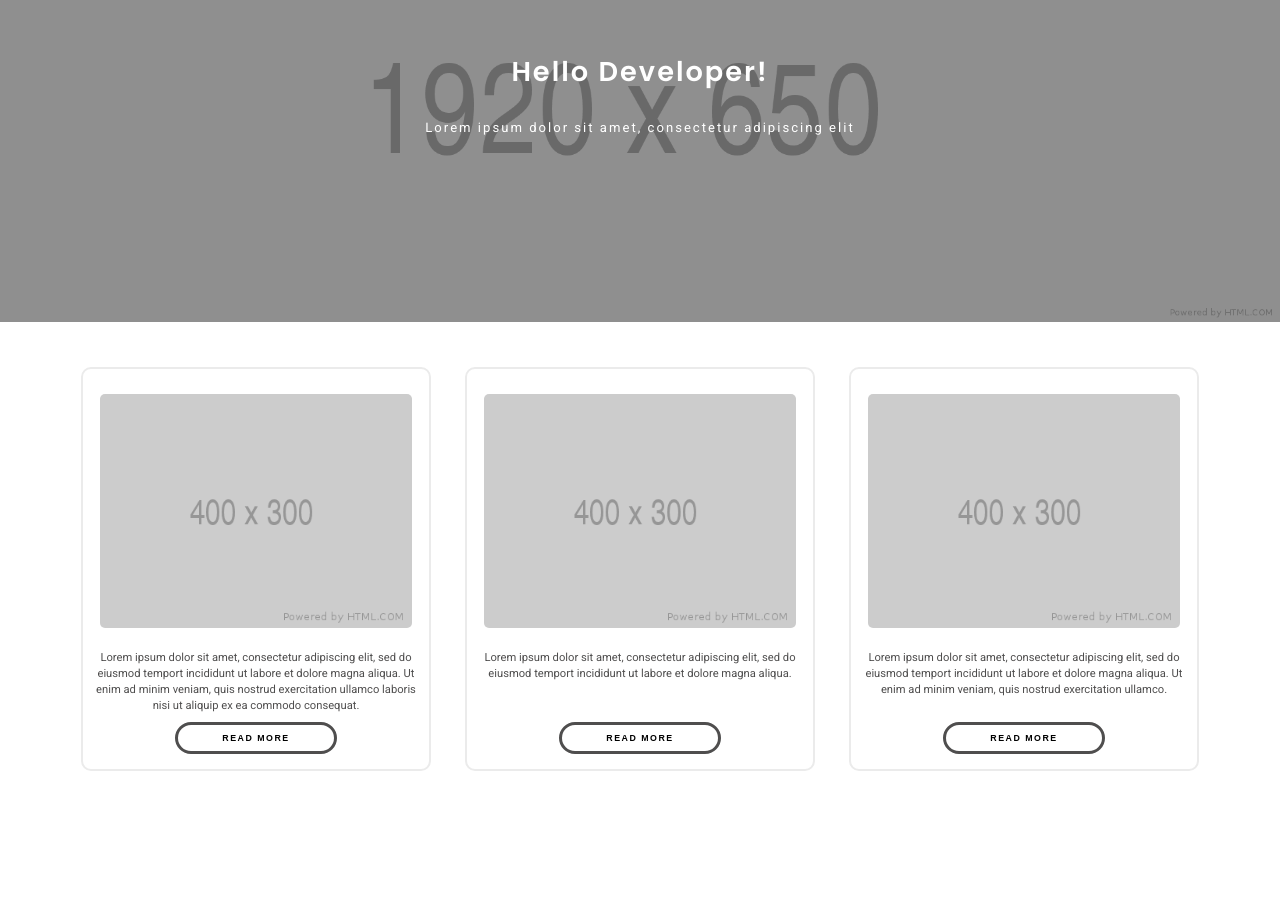
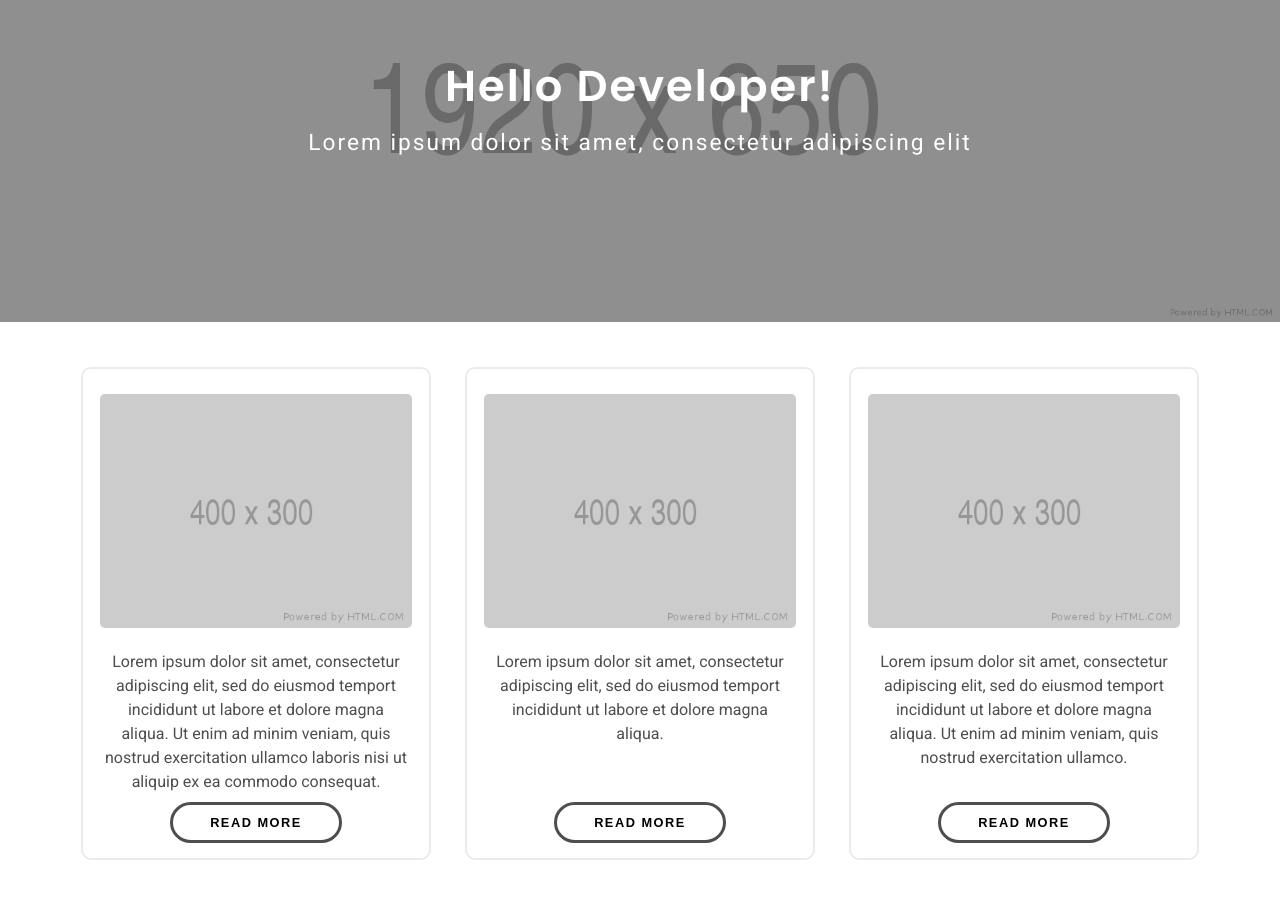
Before and after one commit to JamesN96/MindArc-frontend, a website: page index.html in a window 1280 px wide. Shown: the part 111-1010 px from the top of the page. Before the commit the page ends 927 px from the top, so only its background shows below. Drawn offline with Linux system fonts and the light colour scheme.

Commit message:
Add class attribute of lg to elements

```diff
--- a/index.html
+++ b/index.html
@@ -17,8 +17,8 @@
       <div class="container">
         <img src="dist/img/600x600.png" alt="600x600" class="mobile" />
         <img src="dist/img/1920x650.png" alt="1920x650" class="desktop" />
-        <h1 class="wide">Hello Developer!</h1>
-        <p class="wide">
+        <h1 class="wide lg">Hello Developer!</h1>
+        <p class="wide lg">
           Lorem ipsum dolor sit amet, consectetur adipiscing elit
         </p>
       </div>
@@ -31,13 +31,13 @@
         <!-- 1st grid div -->
         <div class="grid-div">
           <img src="dist/img/400x300.png" alt="400x300" class="grid-img" />
-          <p class="wide">
+          <p class="wide lg">
             Lorem ipsum dolor sit amet, consectetur adipiscing elit, sed do
             eiusmod temport incididunt ut labore et dolore magna aliqua. Ut enim
             ad minim veniam, quis nostrud exercitation ullamco laboris nisi ut
             aliquip ex ea commodo consequat.
           </p>
-          <button class="grid-btn">
+          <button class="grid-btn lg">
             Read More
           </button>
         </div>
@@ -45,11 +45,11 @@
         <!-- 2nd grid div -->
         <div class="grid-div">
           <img src="dist/img/400x300.png" alt="400x300" class="grid-img" />
-          <p class="wide">
+          <p class="wide lg">
             Lorem ipsum dolor sit amet, consectetur adipiscing elit, sed do
             eiusmod temport incididunt ut labore et dolore magna aliqua.
           </p>
-          <button class="grid-btn">
+          <button class="grid-btn lg">
             Read More
           </button>
         </div>
@@ -57,12 +57,12 @@
         <!-- 3rd grid div -->
         <div class="grid-div">
           <img src="dist/img/400x300.png" alt="400x300" class="grid-img" />
-          <p class="wide">
+          <p class="wide lg">
             Lorem ipsum dolor sit amet, consectetur adipiscing elit, sed do
             eiusmod temport incididunt ut labore et dolore magna aliqua. Ut enim
             ad minim veniam, quis nostrud exercitation ullamco.
           </p>
-          <button class="grid-btn">
+          <button class="grid-btn lg">
             Read More
           </button>
         </div>
```
